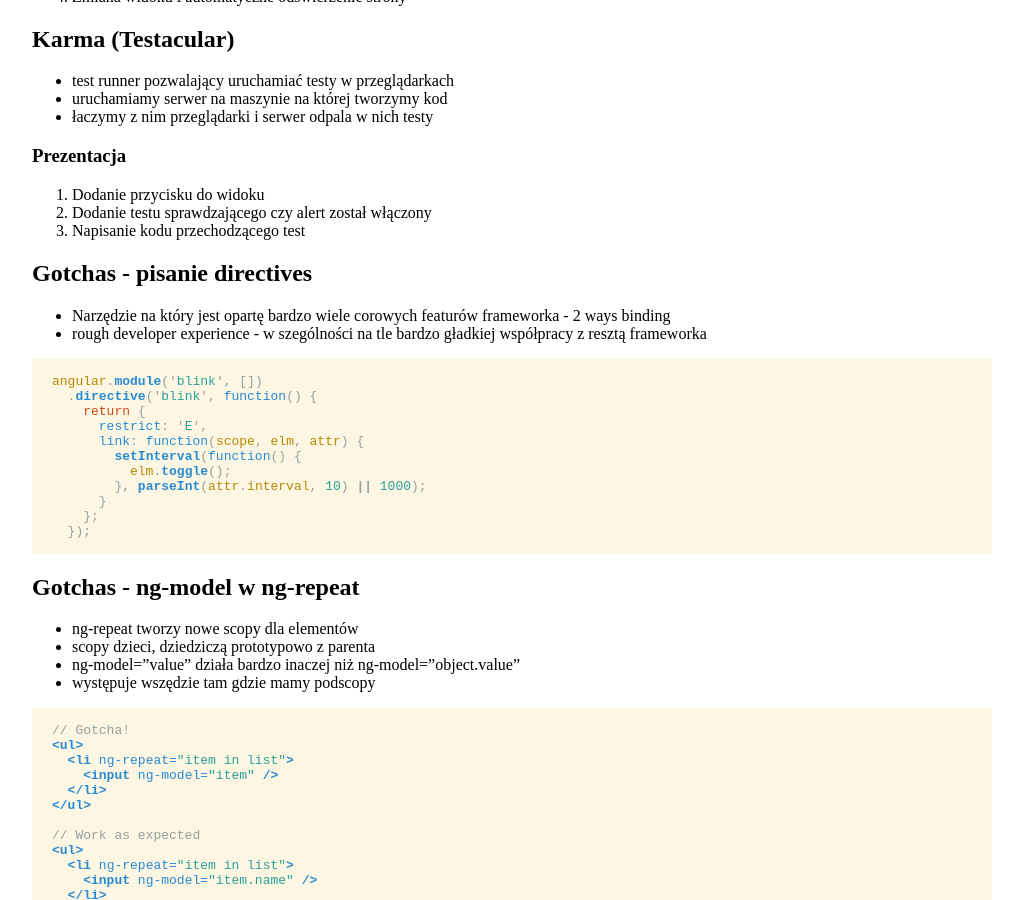
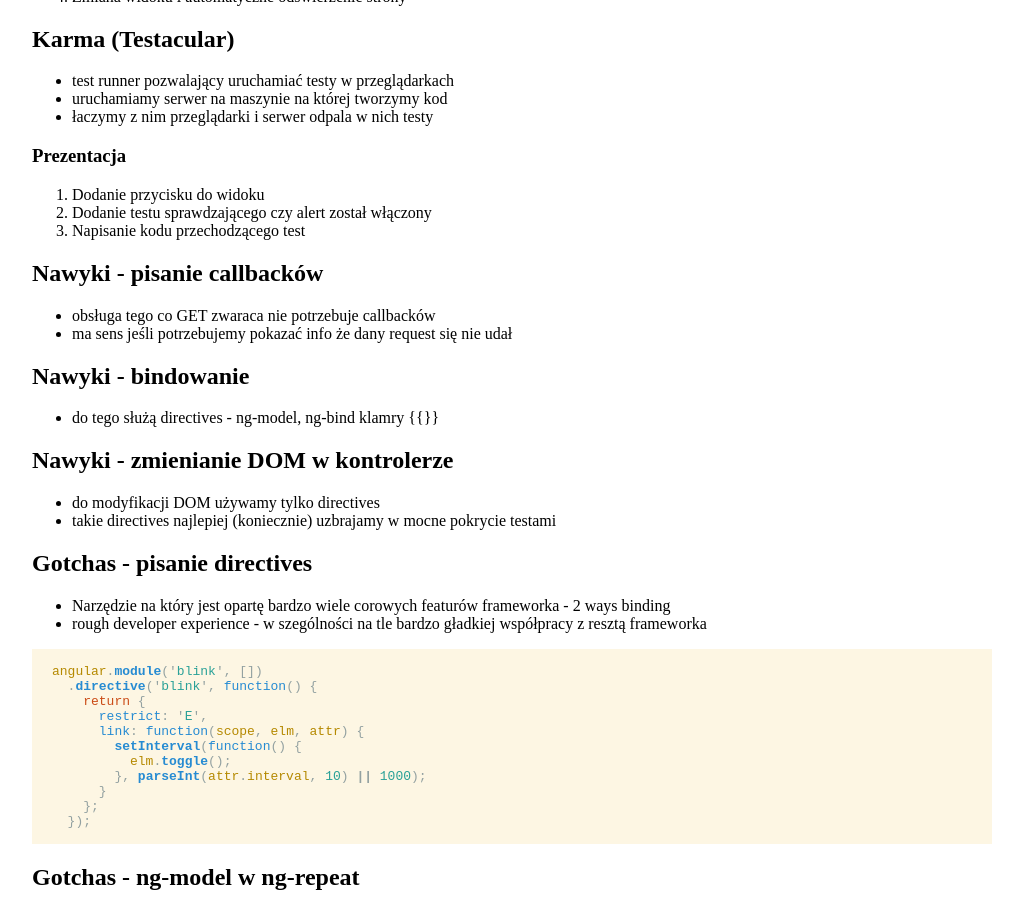
Before and after one commit to marcin-wosinek/blog, a Jekyll site: the page built from _posts/2013-04-12-AngularJs-4developers-Warszawa.md, in a window 1280 px wide and 900 px high, scrolled down 7174 px. Shown: the whole window, without its empty margins (128-1151 px from the left). Built offline with Jekyll 4.4.1, drawn with Linux system fonts in a browser that asks for light colours.

Commit message:
Fix slides

```diff
--- a/_posts/2013-04-12-AngularJs-4developers-Warszawa.md
+++ b/_posts/2013-04-12-AngularJs-4developers-Warszawa.md
@@ -381,6 +381,17 @@
 2. Dodanie testu sprawdzającego czy alert został włączony
 3. Napisanie kodu przechodzącego test
 
+## Nawyki - pisanie callbacków
+* obsługa tego co GET zwaraca nie potrzebuje callbacków
+* ma sens jeśli potrzebujemy pokazać info że dany request się nie udał
+
+## Nawyki - bindowanie
+* do tego służą directives - ng-model, ng-bind klamry \{\{\}\}
+
+## Nawyki - zmienianie DOM w kontrolerze
+* do modyfikacji DOM używamy tylko directives
+* takie directives najlepiej (koniecznie) uzbrajamy w mocne pokrycie testami
+
 ## Gotchas - pisanie directives
 * Narzędzie na który jest opartę bardzo wiele corowych featurów frameworka - 2 ways binding
 * rough developer experience - w szególności na tle bardzo gładkiej współpracy z resztą frameworka
```
Also changed, not shown: other parts of _posts/2013-04-12-AngularJs-4developers-Warszawa.md (+1 -0 lines).
